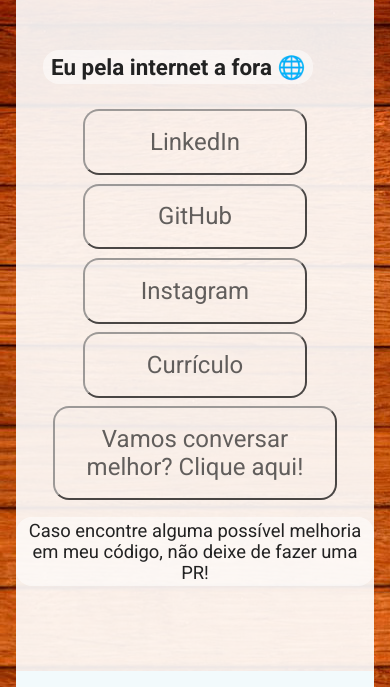
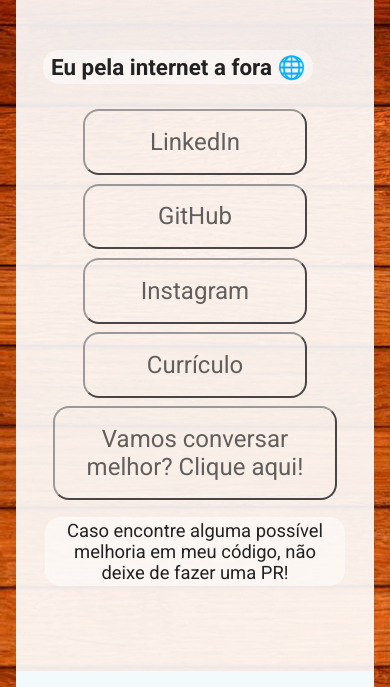
Before and after one commit to Andreywrl/my-landingpage, a plain HTML site: page index.html in a window 390 px wide. Shown: the part 3047-3734 px from the top of the page. Drawn offline with Linux system fonts and the light colour scheme.

Commit message:
Corrigindo erro responsividade last-message

```diff
--- a/src/style.css
+++ b/src/style.css
@@ -115,7 +115,8 @@ footer {
 
 #lastMessage {
     margin: 2vh auto 10vh auto;
-    max-width: fit-content;
+    width: fit-content;
+    max-width: 79%;
     font-size: 2.5;
     padding: 0.2rem 0.5rem 0.2rem 0.5rem;
 }
```
